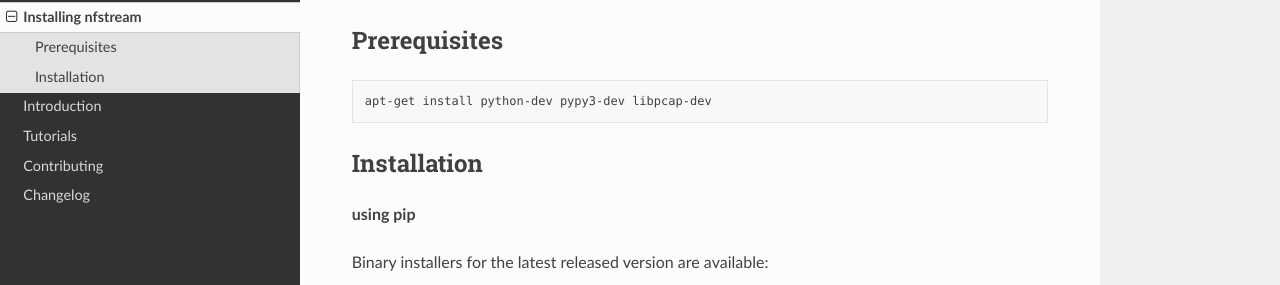
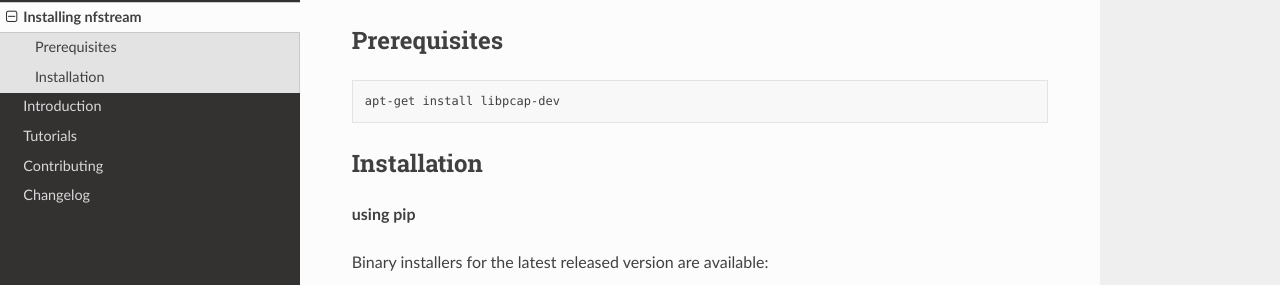
Before and after one commit to nfstream/nfstream, a Sphinx documentation site: the page built from docs/source/installation.rst, in a window 1280 px wide. Shown: the part 136-421 px from the top of the page. Built offline with Sphinx 7.4.7 and the Read the Docs theme 2.0.0, drawn with Linux system fonts in a browser that asks for light colours.

Commit message:
Fix typos.

```diff
--- a/README.rst
+++ b/README.rst
@@ -47,7 +47,7 @@
 
 .. code-block:: bash
 
-    apt-get install python-dev install pypy3-dev libpcap-dev
+    apt-get install libpcap-dev
 
 Installation
 ------------
--- a/docs/source/installation.rst
+++ b/docs/source/installation.rst
@@ -6,7 +6,7 @@
 
 .. code-block:: bash
 
-    apt-get install python-dev pypy3-dev libpcap-dev
+    apt-get install libpcap-dev
 
 Installation
 ------------
--- a/docs/source/introduction.rst
+++ b/docs/source/introduction.rst
@@ -17,7 +17,7 @@
 starting point. Consequently, we detail in the following each step involved at this
 phase:
 
-**Packet capture:**: This step is performed on the Network Interface Card (NIC) level.
+**Packet capture:** This step is performed on the Network Interface Card (NIC) level.
 After passing various checks such as checksum error, packets stored in on-card
 reception buffers are moved to the hosting device memory. Several libraries are
 available to capture network traffic such as libpcap for UNIX based operating systems
```
